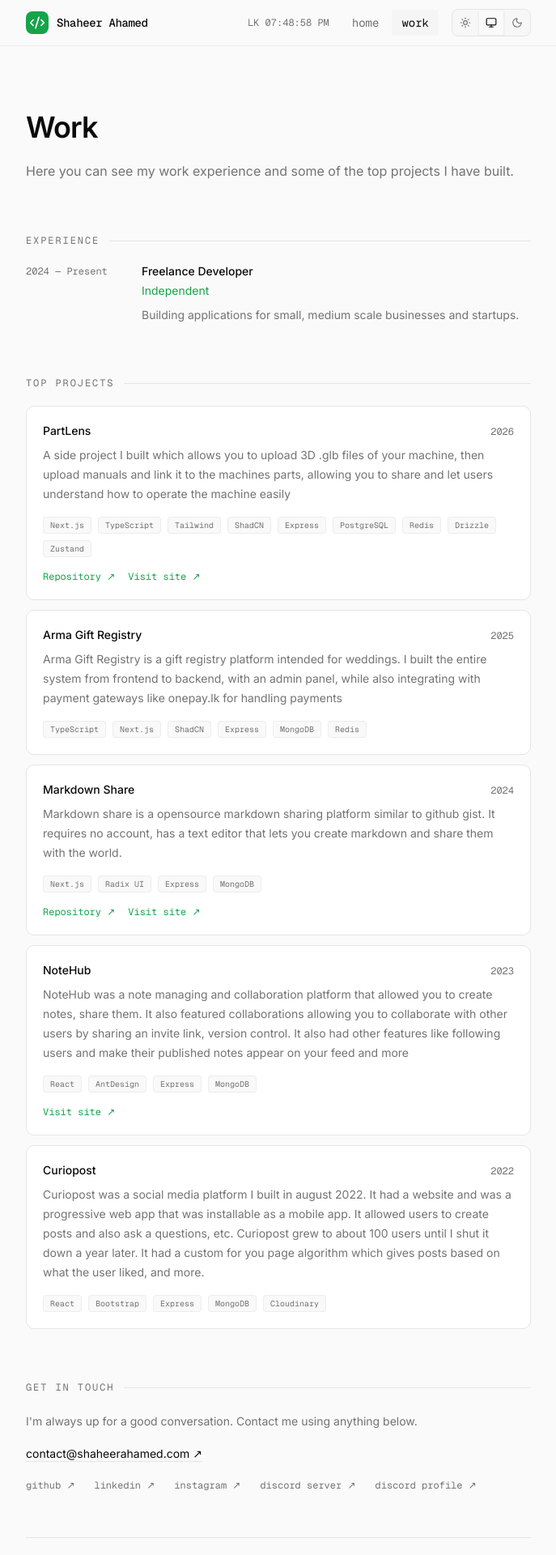
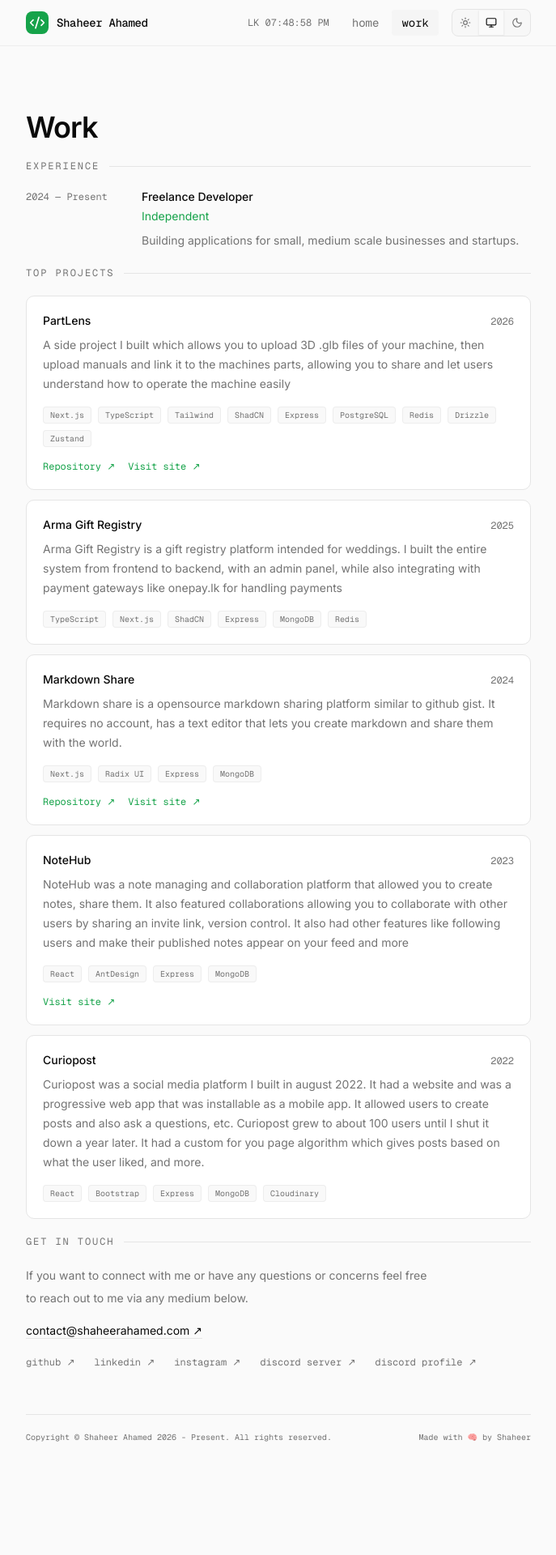
Before and after one commit to spicybirsge/portfolio, a Next.js app: page /work in a window 1280 px wide. Shown: the top 1920 px of the page at 81% size, without its empty margins (296-983 px from the left). After the commit the page ends 1814 px from the top, so only its background shows below. Built offline with nearby package versions, Linux system fonts and the light colour scheme.

Commit message:
small fixes

```diff
--- a/src/app/work/page.tsx
+++ b/src/app/work/page.tsx
@@ -7,8 +7,8 @@ import { portfolio } from "@/lib/portfolio"
 export const metadata = { title: "Work" }
 
 export default function WorkPage() {
-  return <><Navbar /><main id="main-content" className="mx-auto w-full max-w-[672px] space-y-16 px-5 pt-16 sm:px-6 sm:pt-20">
-    <section><h1 className="text-4xl font-semibold tracking-tight">Work</h1><p className="mt-5 text-base leading-7 text-muted-foreground">{portfolio.sections.workDescription}</p>
+  return <><Navbar /><main id="main-content" className="mx-auto w-full max-w-[672px] space-y-5 px-5 pt-16 sm:px-6 sm:pt-20">
+    <section><h1 className="text-4xl font-semibold tracking-tight">Work</h1>
 
     </section>
 
--- a/src/components/sections/contact.tsx
+++ b/src/components/sections/contact.tsx
@@ -9,6 +9,6 @@ export function Contact() {
       <a href={"mailto:" + portfolio.contact.email} className="mt-4 inline-block text-sm text-foreground underline decoration-border underline-offset-4 hover:decoration-brand">{portfolio.contact.email} ↗</a>
       <div className="mt-5 flex flex-wrap gap-x-6 gap-y-3 font-mono text-xs text-muted-foreground">{portfolio.socials.map((social) => <a key={social.label} href={social.url} target="_blank" rel="noreferrer" className="hover:text-foreground">{social.label.toLowerCase()} ↗</a>)}</div>
     </section>
-    <div className="mt-14 flex flex-wrap justify-between gap-3 border-t pt-5 font-mono text-[10px] text-muted-foreground"><span>© {portfolio.site.name} 2026 - Present. All rights reserved.</span><span>{portfolio.sections.footer}</span></div>
+    <div className="mt-14 flex flex-wrap justify-between gap-3 border-t pt-5 font-mono text-[10px] text-muted-foreground"><span>Copyright &copy; {portfolio.site.name} 2026 - Present. All rights reserved.</span><span>{portfolio.sections.footer}</span></div>
   </footer>
 }
--- a/src/data/portfolio.json
+++ b/src/data/portfolio.json
@@ -30,12 +30,11 @@
     "heading": "Contributions"
   },
   "sections": {
-    "skillsTitle": "Tools I work with",
+    "skillsTitle": "Tools and technologies I work with",
     "workTitle": "Top projects",
-    "workDescription": "Here you can see my work experience and some of the top projects I have built.",
     "experienceTitle": "Experience",
     "contactTitle": "Get in touch",
-    "contactDescription": "I'm always up for a good conversation. Contact me using anything below.",
+    "contactDescription": "If you want to connect with me or have any questions or concerns feel free to reach out to me via any medium below.",
     "footer": "Made with 🧠 by Shaheer"
   },
   "contact": {
--- a/src/types/portfolio.ts
+++ b/src/types/portfolio.ts
@@ -13,7 +13,7 @@ export type PortfolioContent = {
   profile: { name: string; role: string; company: string | null; summary: string; availability: string | null }
   clock: { timeZone: string; label: string }
   github: { username: string; heading: string }
-  sections: { skillsTitle: string; workTitle: string; workDescription: string; experienceTitle: string; contactTitle: string; contactDescription: string; footer: string }
+  sections: { skillsTitle: string; workTitle: string; experienceTitle: string; contactTitle: string; contactDescription: string; footer: string }
   contact: { email: string }
   socials: { label: string; url: string }[]
   work: WorkEntry[]
```
Also changed, not shown: 1 other file (tests, documents, lock files or other folders).
